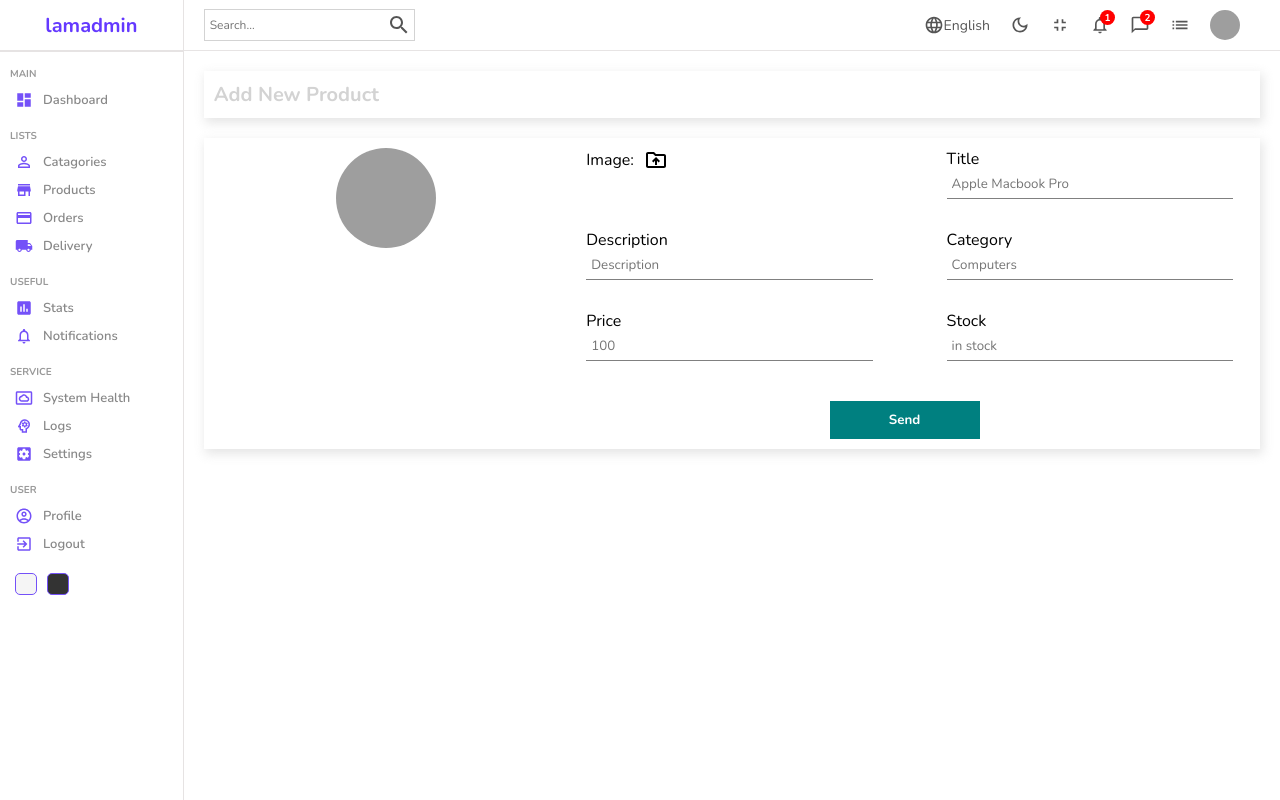
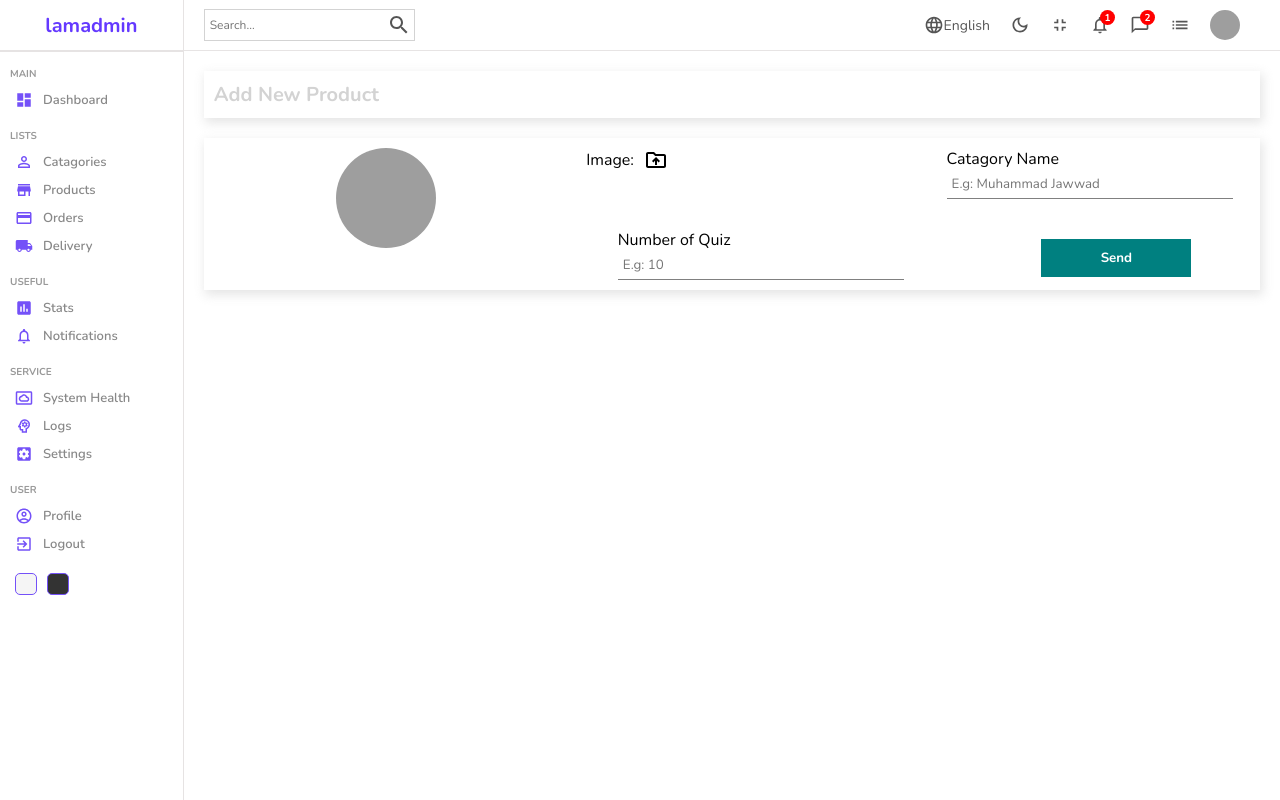
Before and after one commit to Muhammad-Jawwad/ADMIN-DASHBOARD-REACT, a React (Create React App) app: page /products/new in a window 1280 px wide. Built offline with nearby package versions, Linux system fonts and the light colour scheme; grey boxes are pictures that could not be loaded.

Commit message:
Create API Integerated

```diff
--- a/src/formSource.js
+++ b/src/formSource.js
@@ -8,14 +8,8 @@ export const catagoryInputs = [
     {
       id: 2,
       label: "Number of Quiz",
-      type: "int",
+      type: "number",
       placeholder: "E.g: 10",
-    },
-    {
-      id: 3,
-      label: "Status",
-      type: "int",
-      placeholder: "E.g: 0 or 1",
     },
   ];
 
--- a/src/pages/new/New.jsx
+++ b/src/pages/new/New.jsx
@@ -3,9 +3,56 @@ import Sidebar from "../../components/sidebar/Sidebar";
 import Navbar from "../../components/navbar/Navbar";
 import DriveFolderUploadOutlinedIcon from "@mui/icons-material/DriveFolderUploadOutlined";
 import { useState } from "react";
+import { catagoryInputs } from "../../formSource";
 
-const  New = ({ inputs, title }) => {
+const New = ({ title }) => {
   const [file, setFile] = useState("");
+  const [inputValues, setInputValues] = useState({});
+
+  const handleInputChange = (e) => {
+    setInputValues({
+      ...inputValues,
+      [e.target.name]: e.target.value
+    });
+  };
+
+  const handleSubmit = (e) => {
+    e.preventDefault();
+
+    const formData = {
+      category_name: inputValues.catagoryname,
+      no_of_quiz: parseInt(inputValues.numberofquiz),
+      category_picture: file ? URL.createObjectURL(file) : "",
+    };
+
+    // Convert formData to a JSON string
+    const formDataString = JSON.stringify(formData);
+
+    // Store formDataString in local storage
+    localStorage.setItem("formData", formDataString);
+
+    // Send formData to the server using an HTTP request
+    fetch("/api/admin/addcategory", {
+      method: "POST",
+      headers: {
+        "Content-Type": "application/json",
+      },
+      body: formDataString,
+    })
+      .then((response) => {
+        return response.json();
+      })
+      .then((data) => {
+        console.log("Response from API", data);
+      })
+      .catch((error) => {
+        console.log(error);
+      });
+
+    // Reset the form
+    setFile("");
+    setInputValues({});
+  };
 
   return (
     <div className="new">
@@ -27,7 +74,7 @@ const  New = ({ inputs, title }) => {
             />
           </div>
           <div className="right">
-            <form>
+            <form onSubmit={handleSubmit}>
               <div className="formInput">
                 <label htmlFor="file">
                   Image: <DriveFolderUploadOutlinedIcon className="icon" />
@@ -39,14 +86,21 @@ const  New = ({ inputs, title }) => {
                   style={{ display: "none" }}
                 />
               </div>
-
-              {inputs.map((input) => (
+              {catagoryInputs.map((input) => (
                 <div className="formInput" key={input.id}>
                   <label>{input.label}</label>
-                  <input type={input.type} placeholder={input.placeholder} />
+                  <input
+                    type={input.type}
+                    placeholder={input.placeholder}
+                    name={input.label.toLowerCase().split(" ").join("")}
+                    onChange={handleInputChange}
+                    required
+                  />
                 </div>
               ))}
-              <button>Send</button>
+              <div style={{ clear: "both" }}>
+                <button type="submit" style={{ float: "right" }}>Send</button>
+              </div>
             </form>
           </div>
         </div>
```
